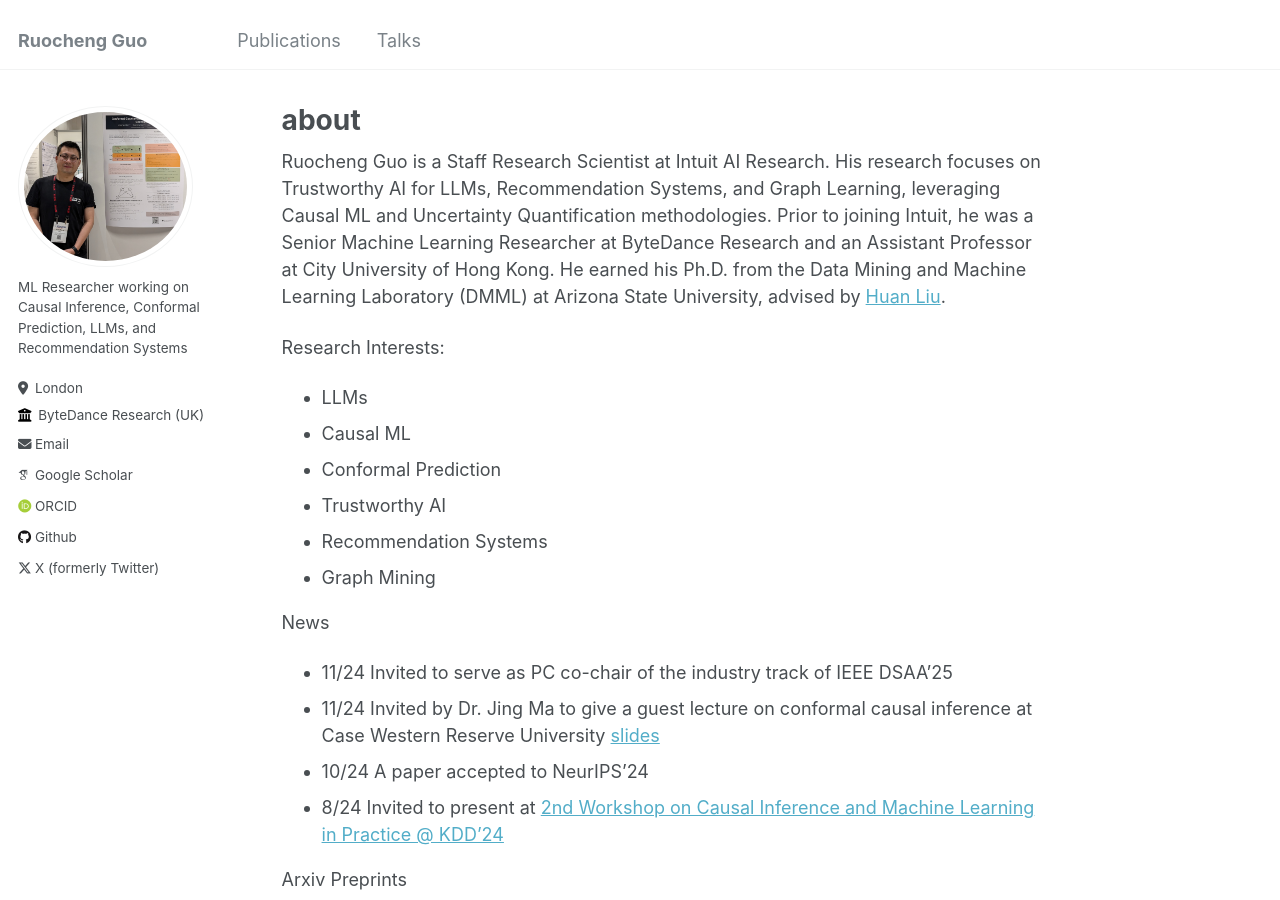
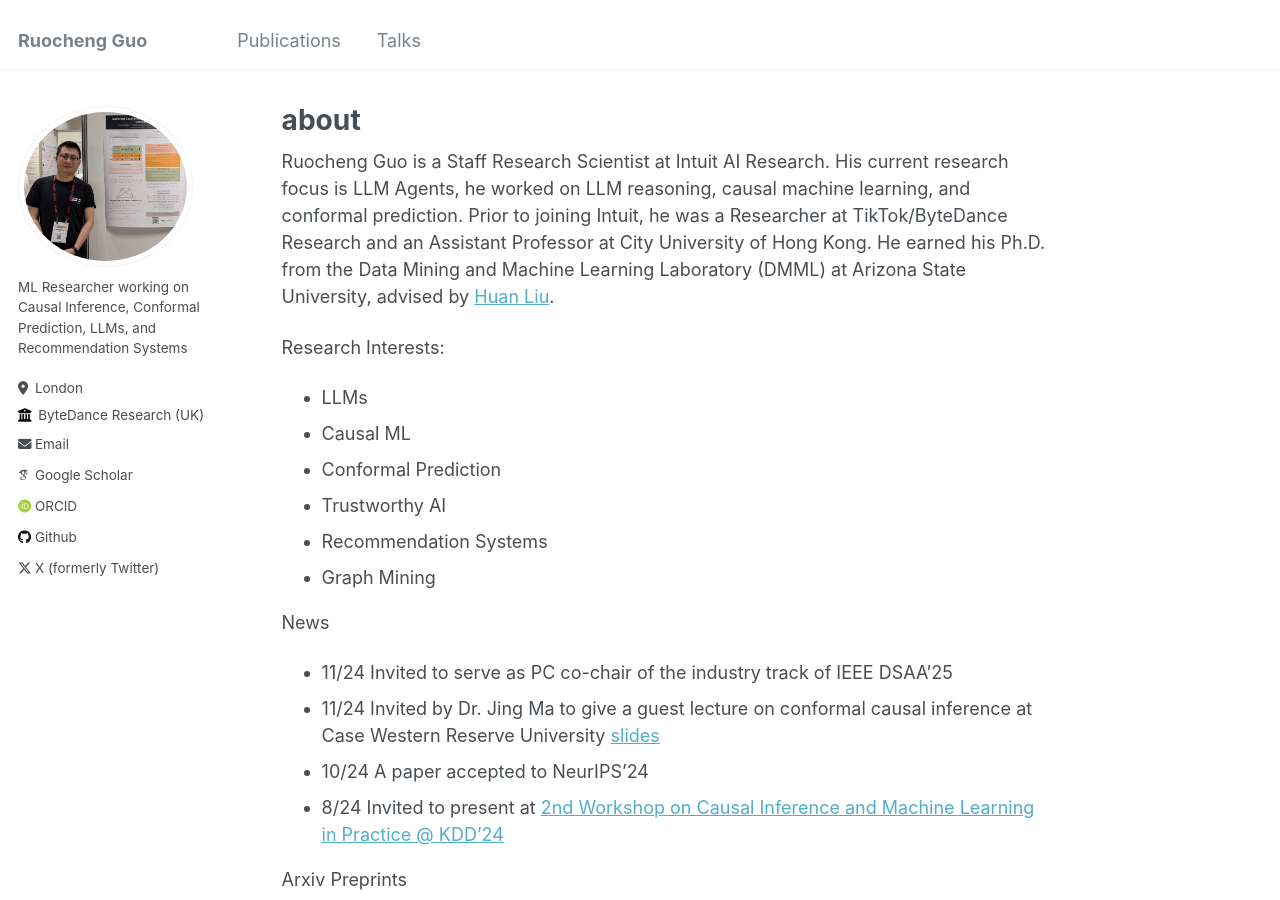
Before and after one commit to rguo12/rguo12.github.io, a Jekyll site: the page built from _pages/about.md, in a window 1280 px wide and 900 px high. Built offline with Jekyll 4.4.1, drawn with Linux system fonts in a browser that asks for light colours; some web fonts are replaced.

Commit message:
Update about.md

```diff
--- a/_pages/about.md
+++ b/_pages/about.md
@@ -7,7 +7,7 @@ redirect_from:
   - /about.html
 ---
 
-Ruocheng Guo is a Staff Research Scientist at Intuit AI Research. His research focuses on Trustworthy AI for LLMs, Recommendation Systems, and Graph Learning, leveraging Causal ML and Uncertainty Quantification methodologies. Prior to joining Intuit, he was a Senior Machine Learning Researcher at ByteDance Research and an Assistant Professor at City University of Hong Kong. He earned his Ph.D. from the Data Mining and Machine Learning Laboratory (DMML) at Arizona State University, advised by [Huan Liu](http://www.public.asu.edu/~huanliu/).
+Ruocheng Guo is a Staff Research Scientist at Intuit AI Research. His current research focus is LLM Agents, he worked on LLM reasoning, causal machine learning, and conformal prediction. Prior to joining Intuit, he was a Researcher at TikTok/ByteDance Research and an Assistant Professor at City University of Hong Kong. He earned his Ph.D. from the Data Mining and Machine Learning Laboratory (DMML) at Arizona State University, advised by [Huan Liu](http://www.public.asu.edu/~huanliu/).
 
 Research Interests:
 - LLMs
```
